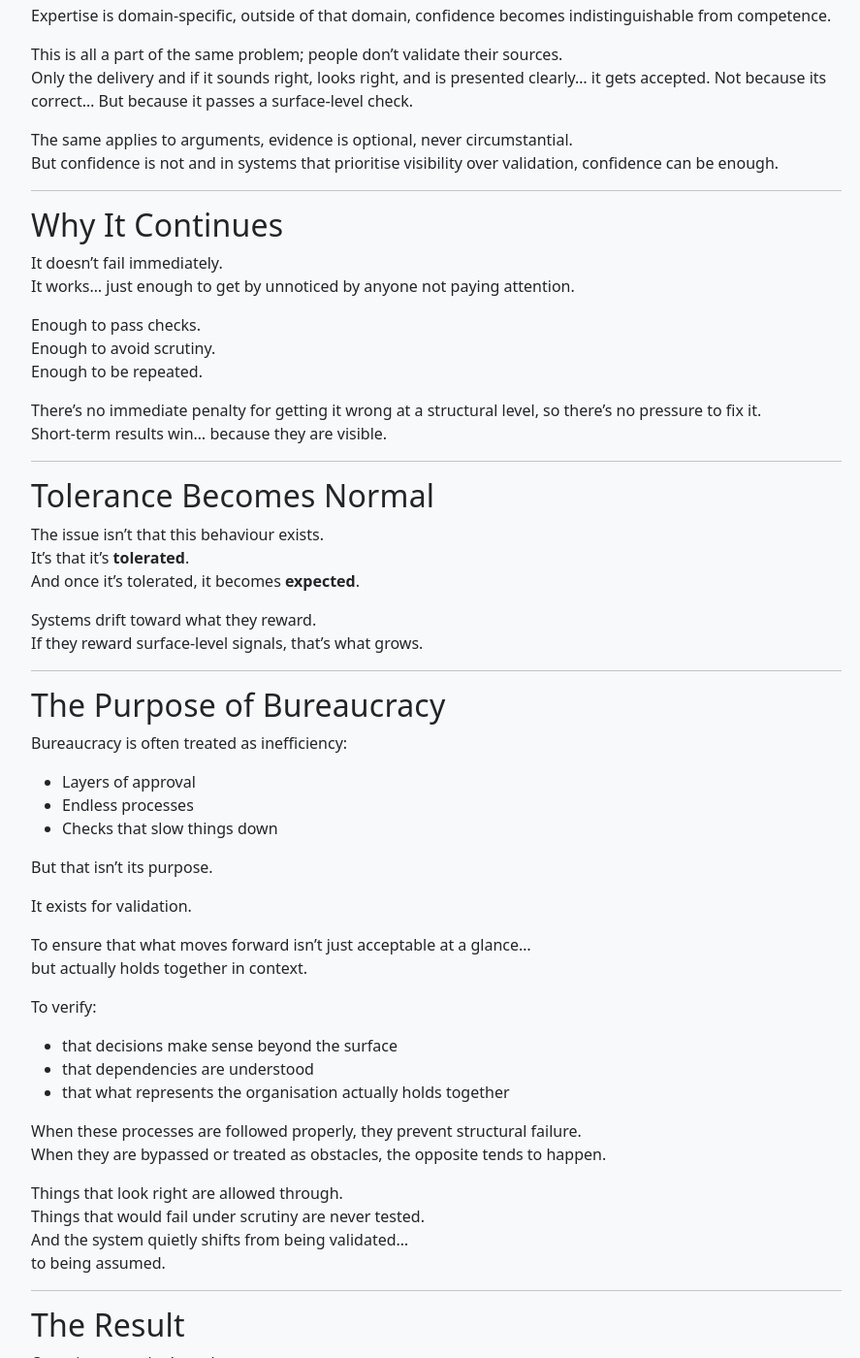
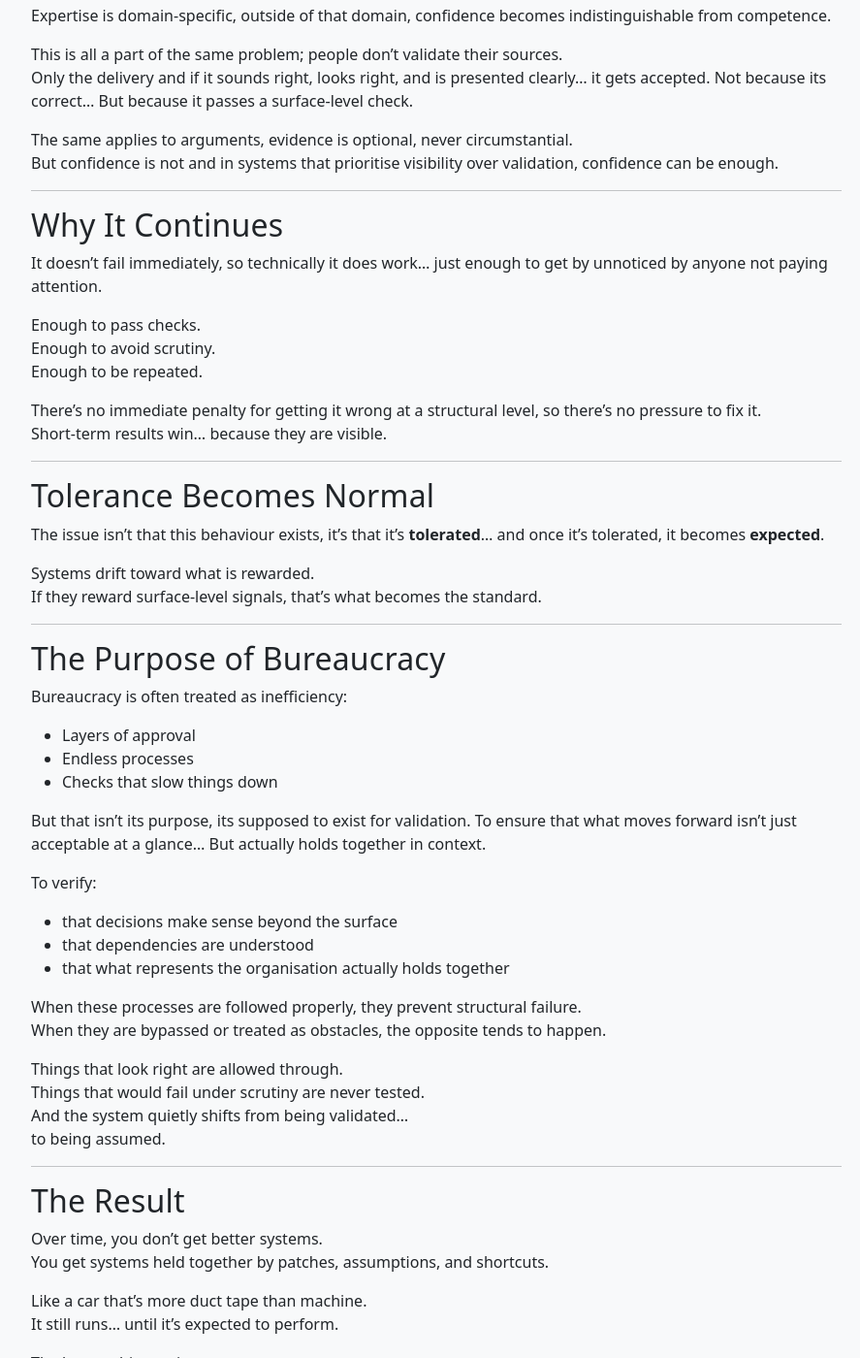
Before and after one commit to MechMadHog/michaelmacdonagh.net, a Jekyll site: the page built from _posts/2026-04-23-Looking-vs-is.md, in a window 1280 px wide and 1400 px high, scrolled down 1426 px. Shown: the whole window at 97% size, without its empty margins (190-1077 px from the left). Built offline with Jekyll 4.4.1, drawn with Linux system fonts in a browser that asks for light colours.

Commit message:
tollerance

```diff
--- a/_posts/2026-04-23-Looking-vs-is.md
+++ b/_posts/2026-04-23-Looking-vs-is.md
@@ -69,8 +69,7 @@ confidence can be enough.
 
 ## Why It Continues
 
-It doesn’t fail immediately.
-It works… just enough to get by unnoticed by anyone not paying attention.
+It doesn’t fail immediately, so technically it  does work… just enough to get by unnoticed by anyone not paying attention.
 
 Enough to pass checks.
 Enough to avoid scrutiny.
@@ -83,32 +82,24 @@ Short-term results win… because they are visible.
 
 ## Tolerance Becomes Normal
 
-The issue isn’t that this behaviour exists.
-It’s that it’s **tolerated**.
-And once it’s tolerated, it becomes **expected**.
+The issue isn’t that this behaviour exists, it’s that it’s **tolerated**... and once it’s tolerated, it becomes **expected**.
 
-Systems drift toward what they reward.
-If they reward surface-level signals, that’s what grows.
+Systems drift toward what is rewarded.
+If they reward surface-level signals, that’s what becomes the standard.
 
 ---
 
 ## The Purpose of Bureaucracy
 
 Bureaucracy is often treated as inefficiency:
-
 - Layers of approval
 - Endless processes
 - Checks that slow things down
 
-But that isn’t its purpose.
-
-It exists for validation.
-
-To ensure that what moves forward isn’t just acceptable at a glance…
-but actually holds together in context.
+But that isn’t its purpose, its supposed to exist for validation.
+To ensure that what moves forward isn’t just acceptable at a glance… But actually holds together in context.
 
 To verify:
-
 - that decisions make sense beyond the surface
 - that dependencies are understood
 - that what represents the organisation actually holds together
@@ -132,7 +123,6 @@ Like a car that’s more duct tape than machine.
 It still runs… until it’s expected to perform.
 
 The longer this continues:
-
 - complexity compounds
 - dependencies stack
 - fragility increases
```
